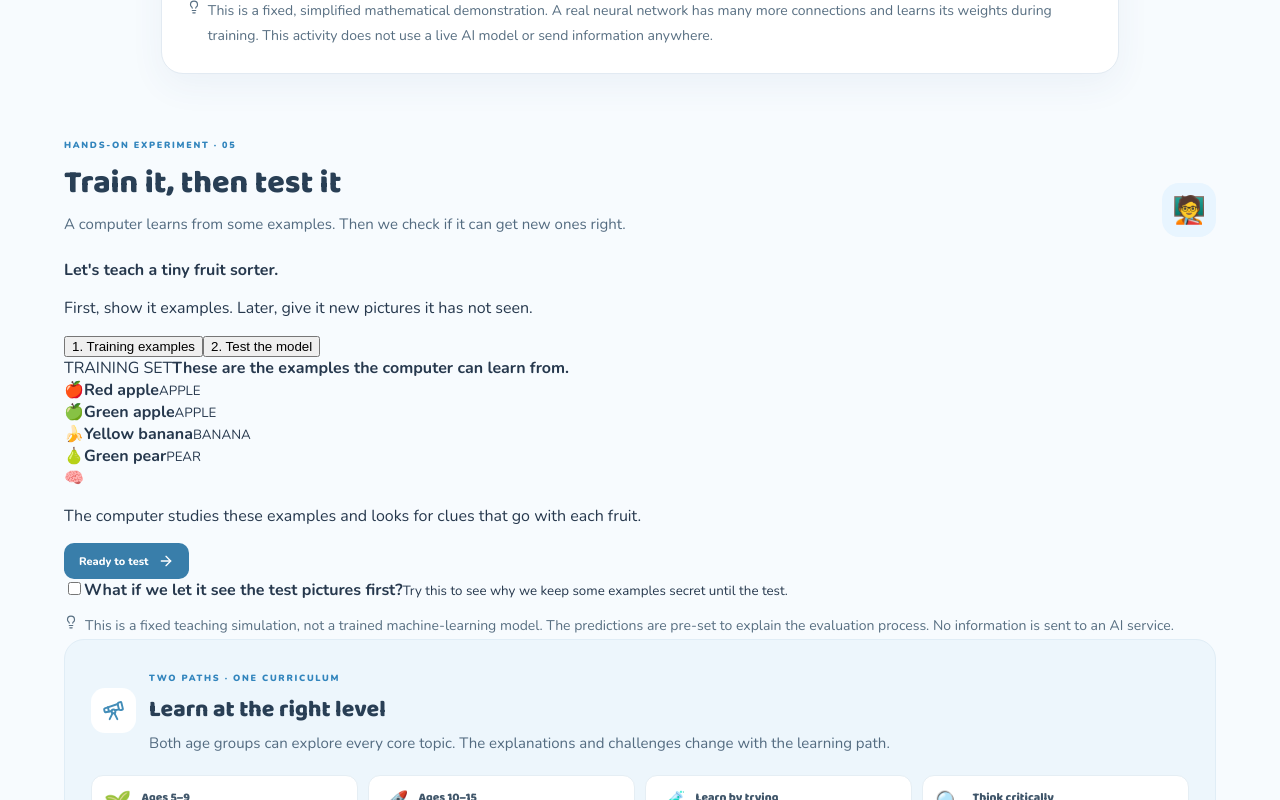
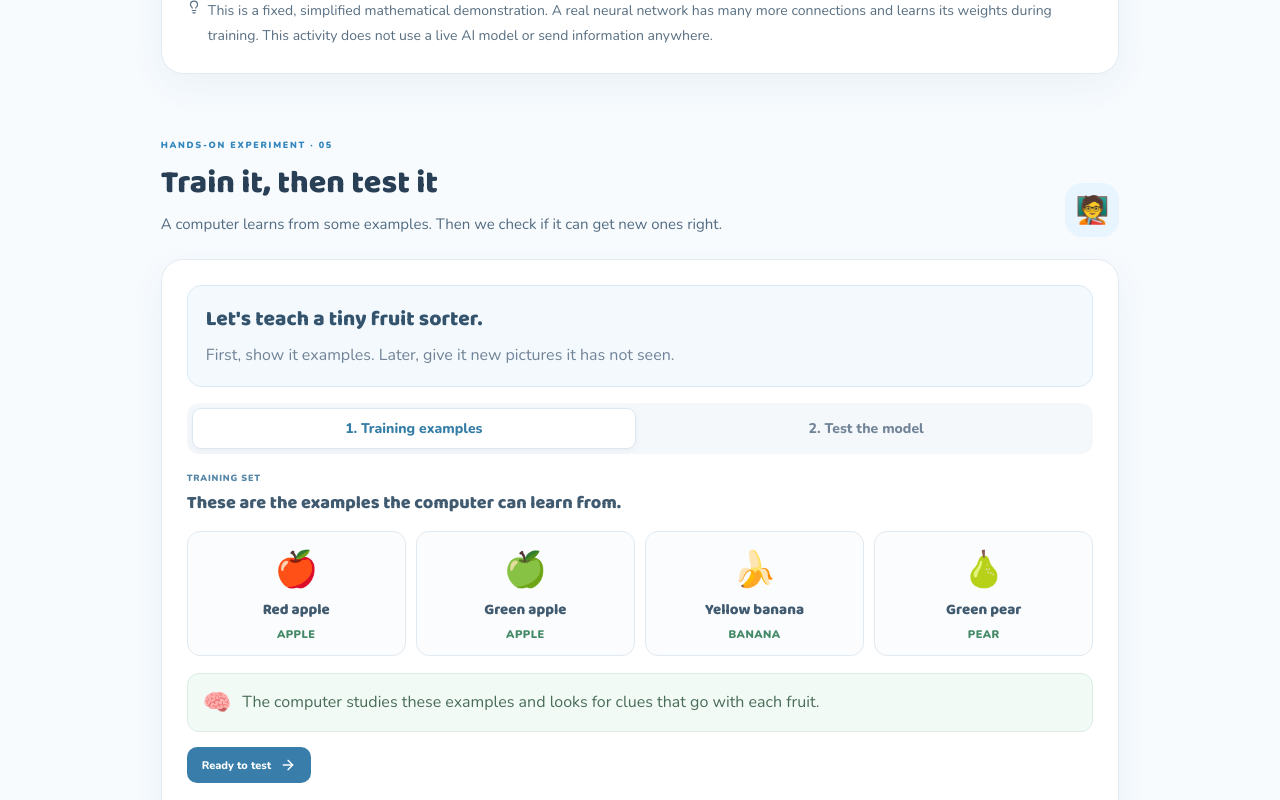
Before and after one commit to amir-dev-projects/ai-explorers, a React (Vite) app: page / in a window 1280 px wide. Shown: the part 5780-6580 px from the top of the page. Built offline with nearby package versions, Linux system fonts and the light colour scheme.

Commit message:
Style training and testing learning activity

```diff
--- a/src/styles.css
+++ b/src/styles.css
@@ -243,3 +243,72 @@
  .network-connectors span{transform:rotate(90deg)}
  .network-takeaway p{font-size:12px}
 }
+
+
+/* Training and test set learning activity */
+.training-workshop{max-width:1120px;margin:0 auto;padding:0 7% 58px}
+.training-card{background:#fff;border:1px solid #e2eaf2;border-radius:22px;padding:25px;box-shadow:0 12px 35px rgba(53,91,130,.06)}
+.training-intro{padding:16px 18px;background:#f3f9fd;border:1px solid #dcecf7;border-radius:14px;margin-bottom:16px}
+.training-intro strong{font:800 18px 'Baloo 2';color:#34536d}
+.training-intro p{font-size:13px;line-height:1.75;color:#718397;margin:5px 0 0}
+.training-tabs{display:flex;gap:8px;padding:5px;background:#f5f8fb;border-radius:12px;margin-bottom:18px}
+.training-tabs button{flex:1;border:1px solid transparent;border-radius:9px;background:transparent;padding:10px;color:#718397;font:800 12px Nunito;cursor:pointer}
+.training-tabs button.active{background:#fff;border-color:#dce8f0;color:#347da7;box-shadow:0 2px 7px rgba(53,91,130,.06)}
+.training-tabs button:focus-visible,.data-leakage input:focus-visible{outline:3px solid #9bc9e6;outline-offset:2px}
+.training-phase-heading{display:grid;gap:5px;margin:5px 0 14px}
+.training-phase-heading span,.evaluation-result>span{font-size:9px;letter-spacing:.8px;color:#5687a8;font-weight:900}
+.training-phase-heading strong{font:800 15px 'Baloo 2';color:#405a70}
+.fruit-examples,.test-fruits{display:grid;grid-template-columns:repeat(4,minmax(0,1fr));gap:10px;margin-bottom:17px}
+.fruit-example,.test-fruit{display:flex;flex-direction:column;align-items:center;justify-content:center;gap:5px;min-height:125px;padding:12px 8px;border:1px solid #e1eaf1;border-radius:13px;background:#fbfcfd;text-align:center}
+.fruit-example>span,.test-fruit>span{font-size:35px}
+.fruit-example strong,.test-fruit strong{font:800 12px 'Baloo 2';color:#405a70}
+.fruit-example small,.test-fruit small{font-size:9px;letter-spacing:.45px;font-weight:900;color:#8a9aaa}
+.fruit-example small{color:#438967}
+.training-message{display:flex;align-items:center;gap:11px;padding:13px 15px;background:#f2faf5;border:1px solid #dcece5;border-radius:12px;margin:0 0 15px}
+.training-message>span{font-size:23px}
+.training-message p{font-size:12px;line-height:1.7;color:#496c58;margin:0}
+.test-fruits{grid-template-columns:repeat(3,minmax(0,1fr))}
+.test-fruit{min-height:145px}
+.test-fruit b{font-size:10px;color:#718397}
+.test-fruit.test-correct{background:#f0faf4;border-color:#8bc9a4}
+.test-fruit.test-correct b{color:#28794c}
+.test-fruit.test-wrong{background:#fff6f3;border-color:#e9b1a6}
+.test-fruit.test-wrong b{color:#a7554b}
+.training-actions{display:flex;align-items:center;gap:10px;flex-wrap:wrap}
+.training-actions .rag-reset{border:1px solid #dce6ef;border-radius:9px;background:#fff;padding:10px 12px}
+.training-actions .lab-action:disabled{opacity:.5;cursor:default}
+.evaluation-result{margin-top:16px;padding:16px 18px;border:1px solid #dcece5;border-radius:13px;background:#f2faf5}
+.evaluation-result strong{display:block;font:800 22px 'Baloo 2';color:#3f7255;margin:5px 0}
+.evaluation-result p{font-size:13px;line-height:1.75;color:#496c58;margin:0}
+.data-leakage{margin-top:17px;padding:14px 16px;border:1px solid #e7eaf0;border-radius:12px;background:#fafbfd}
+.data-leakage label{display:flex;align-items:flex-start;gap:10px;cursor:pointer}
+.data-leakage input{margin:3px 0 0;accent-color:#438eb9;flex:none;width:16px;height:16px}
+.data-leakage label span{display:grid;gap:4px}
+.data-leakage label strong{font:800 13px 'Baloo 2';color:#405a70}
+.data-leakage label small{font-size:11px;line-height:1.6;color:#7a8d9e}
+.leakage-warning{margin:12px 0 0;padding:11px 13px;border-radius:9px;background:#fff4e7;color:#91622f;font-size:12px;line-height:1.7}
+.app-shell.young-reader .training-intro strong{font-size:21px}
+.app-shell.young-reader .training-intro p{font-size:16px;line-height:1.8}
+.app-shell.young-reader .training-tabs button{font-size:14px}
+.app-shell.young-reader .training-phase-heading strong{font-size:18px}
+.app-shell.young-reader .fruit-example strong,.app-shell.young-reader .test-fruit strong{font-size:15px}
+.app-shell.young-reader .fruit-example small,.app-shell.young-reader .test-fruit small{font-size:11px}
+.app-shell.young-reader .training-message p,.app-shell.young-reader .evaluation-result p{font-size:16px;line-height:1.8}
+.app-shell.young-reader .test-fruit b{font-size:13px}
+.app-shell.young-reader .data-leakage label strong{font-size:16px}
+.app-shell.young-reader .data-leakage label small,.app-shell.young-reader .leakage-warning{font-size:14px;line-height:1.75}
+.app-shell.teen-reader .training-intro p,.app-shell.teen-reader .training-message p,.app-shell.teen-reader .evaluation-result p{font-size:14px;line-height:1.8}
+.app-shell.teen-reader .fruit-example strong,.app-shell.teen-reader .test-fruit strong{font-size:13px}
+.app-shell.teen-reader .data-leakage label small,.app-shell.teen-reader .leakage-warning{font-size:12px;line-height:1.75}
+@media(max-width:700px){
+ .training-workshop{padding:0 5% 44px}
+ .training-card{padding:17px}
+ .training-tabs{flex-direction:column}
+ .fruit-examples{grid-template-columns:repeat(2,minmax(0,1fr))}
+ .test-fruits{grid-template-columns:1fr}
+ .test-fruit{min-height:110px}
+ .test-fruit>span{font-size:30px}
+ .training-actions{align-items:stretch}
+ .training-actions .lab-action{justify-content:center}
+ .app-shell.young-reader .training-intro p{font-size:15px}
+}
```
